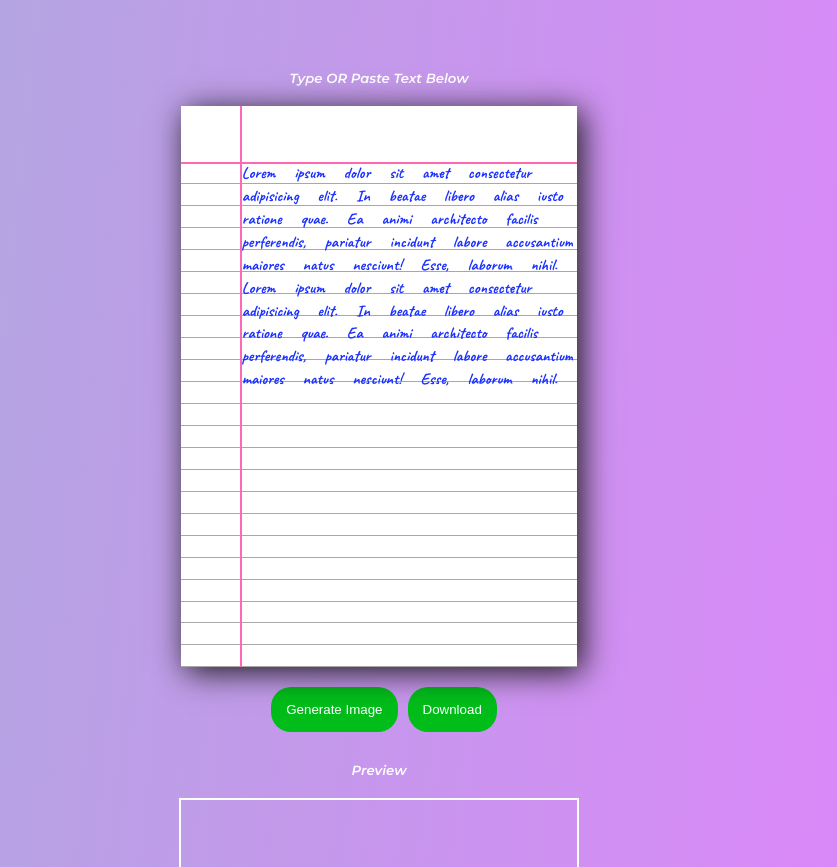
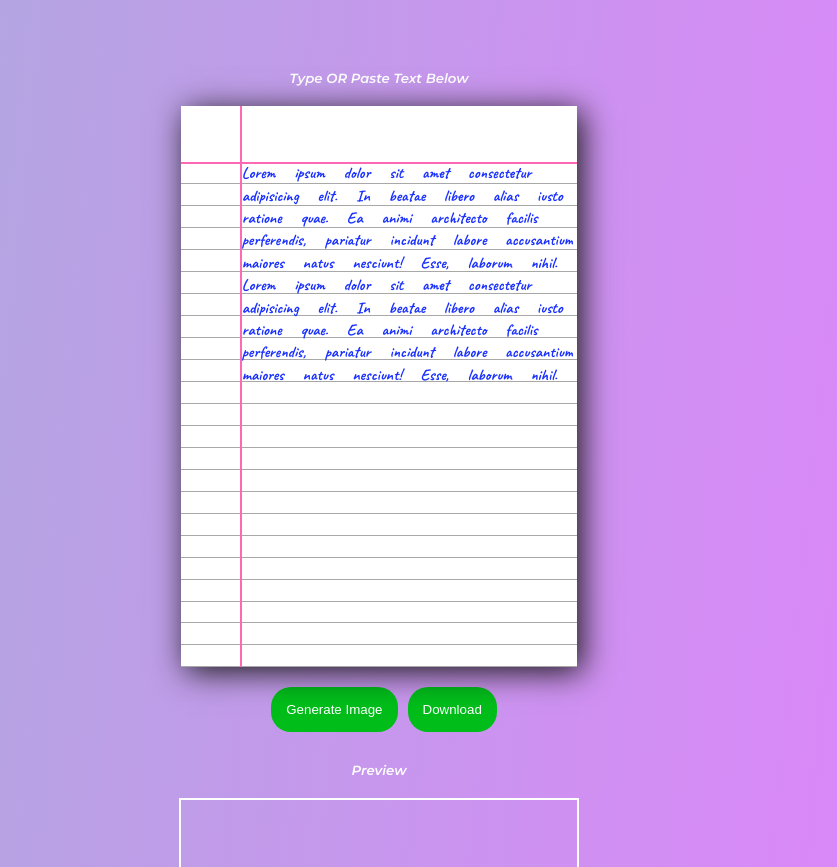
Before and after one commit to Shaleel/Assignment-Maker, a plain HTML site: page index.html in a window 1280 px wide. Shown: the part 380-1247 px from the top of the page, without its empty margins (261-1098 px from the left). Drawn offline with Linux system fonts and the light colour scheme; a script that the page names is missing; a web font is replaced by a local one.

Commit message:
line height changed

```diff
--- a/style.css
+++ b/style.css
@@ -174,7 +174,7 @@ body{
 }
 .editable{
     word-spacing: 15px;
-    line-height: 22.9px;
+    line-height: 1.4rem;
     overflow: hidden;
 }
 #date-container{
```
